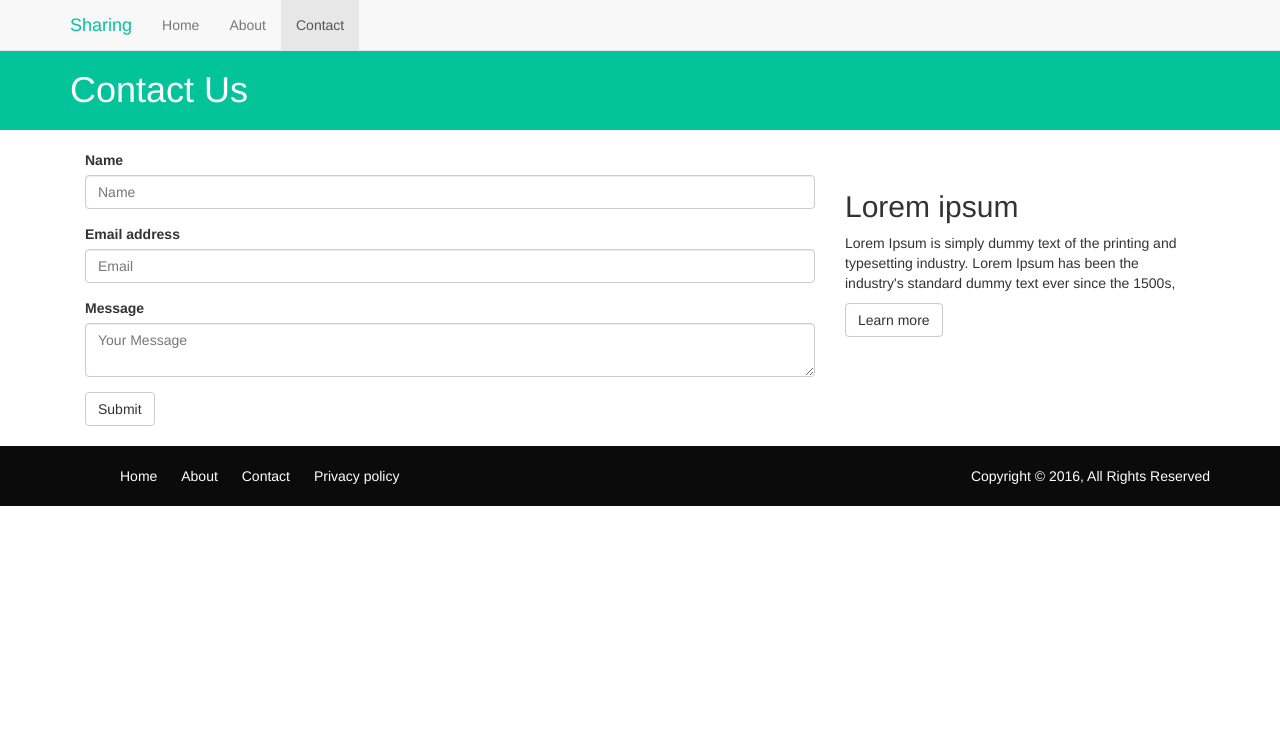
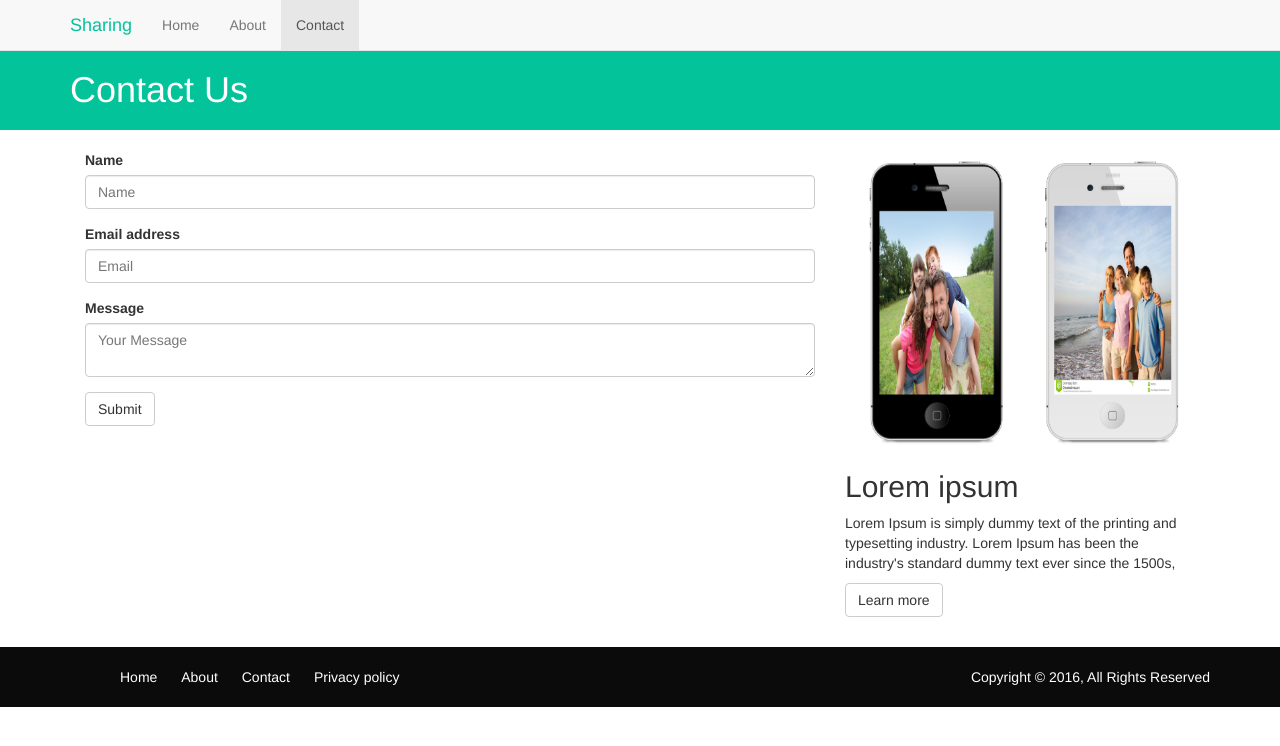
Before and after one commit to MeTushar/Photo-Sharing-website-, a plain HTML site: page contact.html in a window 1280 px wide. Drawn offline with Linux system fonts and the light colour scheme.

Commit message:
add changes

```diff
--- a/contact.html
+++ b/contact.html
@@ -75,7 +75,7 @@
           </form>
         </div>
         <div class="col-md-4 col-4">
-          <img src="img/img/iPhone-4.jpg" alt="">
+          <img src="img/iPhone-4.jpg" alt="">
           <h2>Lorem ipsum</h2>
           <p>Lorem Ipsum is simply dummy text of the printing and typesetting industry. Lorem Ipsum has been the industry's standard dummy text ever since the 1500s,</p>
           <a href="" class="btn btn-default">Learn more</a>
```
